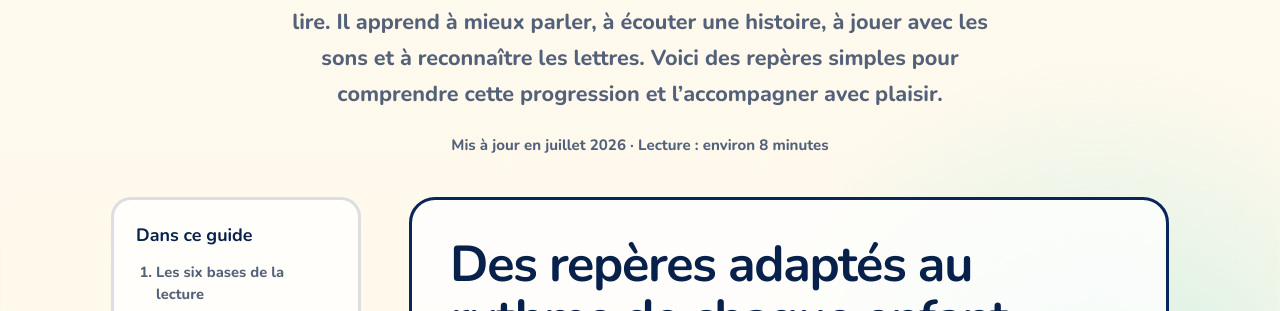
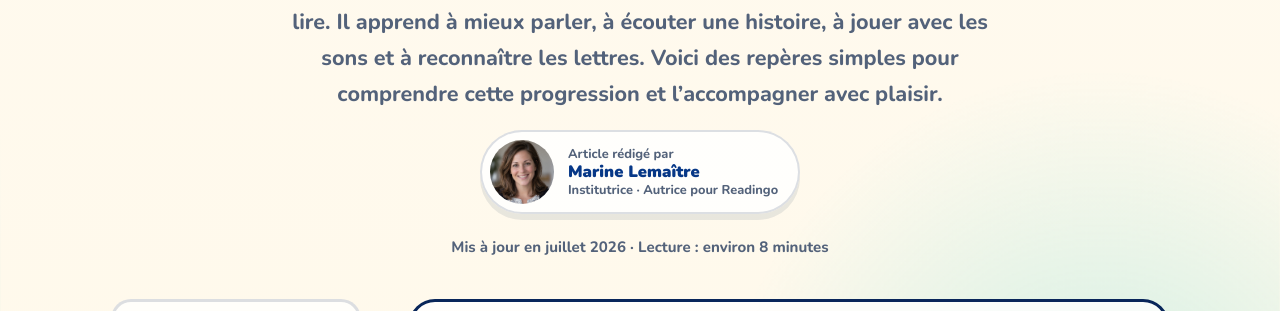
Before and after one commit to Lusha-ADHD/Readingo, an Astro site: page /apprendre-a-lire in a window 1280 px wide. Shown: the part 482-793 px from the top of the page. Built offline with nearby package versions, Linux system fonts and the light colour scheme; Astro itself is replaced by a stand-in of ours.

Commit message:
ajout de l'auteur des guides

```diff
--- a/src/layouts/GuideLayout.astro
+++ b/src/layouts/GuideLayout.astro
@@ -57,6 +57,7 @@ const {
 } = Astro.props;
 
 const canonicalUrl = new URL(sitePath(canonicalPath), Astro.site ?? Astro.url).toString();
+const authorUrl = new URL(sitePath("/a-propos/"), Astro.site ?? Astro.url).toString();
 const articleSchema = {
   "@context": "https://schema.org",
   "@type": "Article",
@@ -67,8 +68,11 @@ const articleSchema = {
   dateModified: "2026-07-22",
   mainEntityOfPage: canonicalUrl,
   author: {
-    "@type": "Organization",
-    name: "Readingo",
+    "@type": "Person",
+    name: "Marine Lemaître",
+    jobTitle: "Institutrice",
+    url: `${authorUrl}#autrice`,
+    image: new URL(sitePath("/assets/MarineLemaitrePicture.jpg"), Astro.site ?? Astro.url).toString(),
   },
   audience: {
     "@type": "PeopleAudience",
@@ -111,6 +115,20 @@ const structuredData = faqEntries.length > 0 ? [articleSchema, faqSchema] : [art
         <p class="eyebrow">{eyebrow}</p>
         <h1>{heading}</h1>
         <p class="article-hero__intro">{intro}</p>
+        <a class="article-author" href={sitePath("/a-propos/#autrice")}>
+          <img
+            src={sitePath("/assets/MarineLemaitrePicture.jpg")}
+            alt=""
+            width="64"
+            height="64"
+            decoding="async"
+          />
+          <span class="article-author__text">
+            <span class="article-author__label">Article rédigé par</span>
+            <strong>Marine Lemaître</strong>
+            <span class="article-author__role">Institutrice · Autrice pour Readingo</span>
+          </span>
+        </a>
         <p class="article-meta">Mis à jour en juillet 2026 · Lecture : {readingTime}</p>
       </header>
 
--- a/src/styles/guide.css
+++ b/src/styles/guide.css
@@ -43,6 +43,70 @@
   color: var(--color-muted);
   font-size: 0.94rem;
   font-weight: 750;
+}
+
+.article-author {
+  display: inline-flex;
+  align-items: center;
+  justify-self: center;
+  gap: 14px;
+  max-width: 100%;
+  padding: 8px 20px 8px 8px;
+  border: 2px solid rgba(8, 33, 74, 0.14);
+  border-radius: 999px;
+  background: rgba(255, 255, 255, 0.84);
+  box-shadow: 0 6px 0 rgba(8, 33, 74, 0.09);
+  text-align: left;
+  transition: border-color 160ms ease, box-shadow 160ms ease;
+}
+
+.article-author:hover,
+.article-author:focus-visible {
+  border-color: var(--color-blue);
+  box-shadow: 0 6px 0 rgba(17, 103, 216, 0.14);
+}
+
+.article-author img {
+  width: 64px;
+  height: 64px;
+  flex: 0 0 auto;
+  border-radius: 50%;
+  object-fit: cover;
+}
+
+.article-author__text {
+  display: grid;
+  min-width: 0;
+  line-height: 1.25;
+}
+
+.article-author__label,
+.article-author__role {
+  color: var(--color-muted);
+  font-size: 0.8rem;
+  font-weight: 750;
+}
+
+.article-author strong {
+  color: var(--color-blue-dark);
+  font-size: 1.03rem;
+  font-weight: 950;
+}
+
+@media (max-width: 420px) {
+  .article-author {
+    gap: 10px;
+    padding-right: 14px;
+  }
+
+  .article-author img {
+    width: 56px;
+    height: 56px;
+  }
+
+  .article-author__role {
+    font-size: 0.73rem;
+  }
 }
 
 .article-layout {
```
Also changed, not shown: src/pages/a-propos.astro (+10 -0 lines), public/assets/MarineLemaitrePicture.jpg (added).
